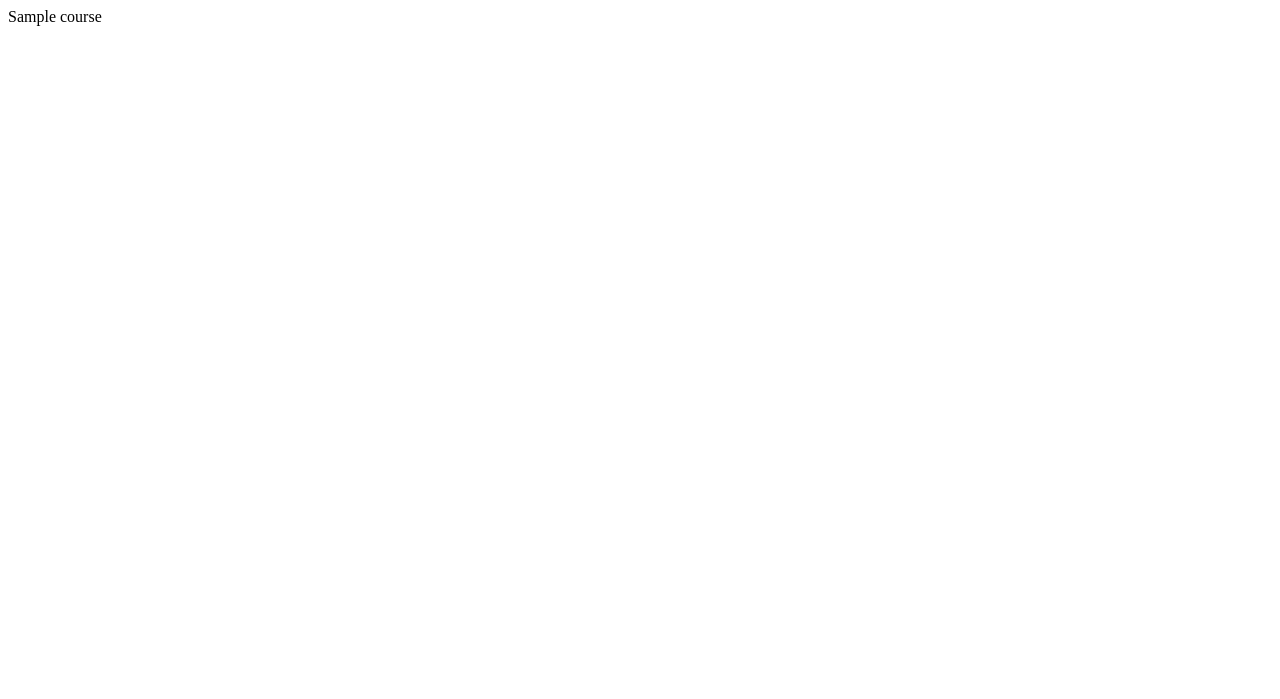
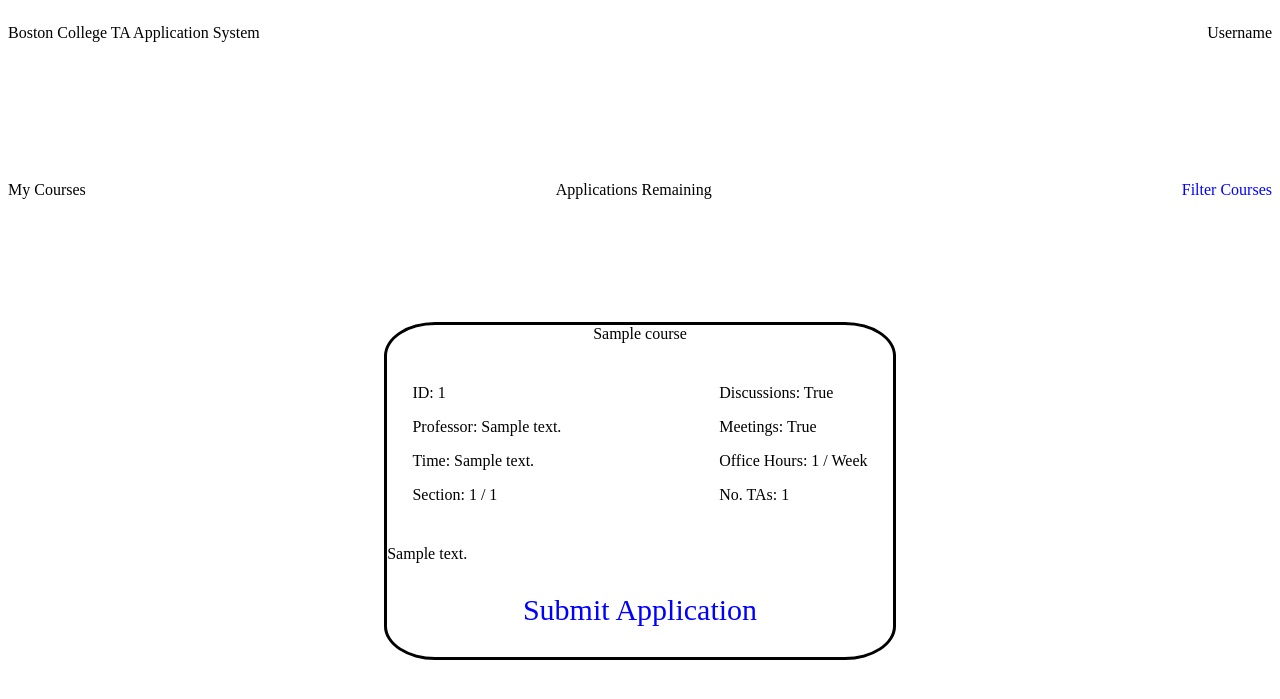
Before and after one commit to CSCI3356Spring2023/BugHugger, a Django app: page /view_apps/ in a window 1280 px wide. Before the commit the part shown is almost empty. Shown: the top 699 px of the page. Run offline with Django 4.2, Linux system fonts and the light colour scheme; tables that the repository leaves empty hold one stand-in row (values such as "Sample post").

Commit message:
Wireframe of student view of apps

```diff
--- a/TAapp/login/admin.py
+++ b/TAapp/login/admin.py
@@ -2,5 +2,4 @@ from django.contrib import admin
 
 from .models import User
 
-
 admin.site.register(User)
--- a/TAapp/login/models.py
+++ b/TAapp/login/models.py
@@ -1,5 +1,4 @@
 from django.db import models
-
 class User(models.Model):
     username = models.CharField(max_length=100)
     password = models.CharField(max_length=100)
--- a/TAapp/view_apps/models.py
+++ b/TAapp/view_apps/models.py
@@ -3,17 +3,17 @@ from django.db import models
 
 class Course(models.Model):
     course_title = models.CharField(max_length=100)
-    description_text = models.CharField(max_length=100)
+    description_text = models.CharField(max_length=500)
     pub_date = models.DateTimeField('date published')
     professor_text = models.CharField(max_length=50)
     course_id = models.CharField(max_length=15)
     time_text = models.CharField(max_length=15)
     has_meetings = models.BooleanField()
     has_discussion = models.BooleanField()
+    section = models.IntegerField()
     num_sections = models.IntegerField()
     num_office_hours = models.IntegerField()
     num_tas = models.IntegerField()
 
-
     def __str__(self):
         return self.course_id
--- a/TAapp/view_apps/static/view_apps/style.css
+++ b/TAapp/view_apps/static/view_apps/style.css
@@ -1,5 +1,44 @@
 
-.flex-container {
+a {
+    color: blue;
+}
+
+.course-container {
   display: flex;
   flex-flow: row wrap;
+  justify-content: space-evenly;
 }
+
+.course-inner {
+  display: flex;
+  justify-content: space-between;
+  padding: 5%;
+}
+
+.header-container {
+    display: flex;
+    justify-content: space-between;
+    height: 20%;
+}
+
+.interface-container {
+    display: flex;
+    justify-content: space-between;
+    height: 20%;
+}
+
+.course {
+    width: 40%;
+    height: 50%;
+    border-style: solid;
+    border-radius: 10%;
+}
+
+.course-title {
+    text-align: center;
+}
+
+.apply-button {
+    font-size: 30px;
+    text-align: center;
+}
--- a/TAapp/view_apps/templates/view_apps/index.html
+++ b/TAapp/view_apps/templates/view_apps/index.html
@@ -2,10 +2,41 @@
 
 <link rel="stylesheet" href="{% static 'view_apps/style.css' %}">
 
+<div class = "header-container">
+    <p>Boston College TA Application System</p>
+    <p>Username</p>
+</div>
+<div class = "interface-container">
+    <p> My Courses </p>
+    <p> Applications Remaining</p>
+    <p>
+        <a> Filter Courses</a>
+    </p>
+</div>
 {% if latest_course_list %}
-    <div class = "flex-container">
+    <div class = "course-container">
     {% for course in latest_course_list %}
-        <div>{{ course.course_title }}</div>
+        <div class = "course">
+            <div class = "course-title">{{ course.course_title }} </div>
+            <div class = "course-inner">
+                <div>
+                    <p> ID: {{ course.course_id }} </p>
+                    <p> Professor: {{ course.professor_text }} </p>
+                    <p> Time: {{ course.time_text }} </p>
+                    <p> Section: {{ course.section }} / {{ course.num_sections }}</p>
+                </div>
+                <div>
+                    <p> Discussions: {{ course.has_discussion }} </p>
+                    <p> Meetings: {{ course.has_meetings }} </p>
+                    <p> Office Hours: {{ course.num_office_hours }} / Week </p>
+                    <p> No. TAs: {{ course.num_tas }} </p>
+                </div>
+            </div>
+            <div> {{ course.description_text }} </div>
+            <p class = "apply-button">
+                <a> Submit Application </a>
+            </p>
+        </div>
     {% endfor %}
     </div>
 {% else %}
--- a/TAapp/view_apps/urls.py
+++ b/TAapp/view_apps/urls.py
@@ -5,4 +5,5 @@ from . import views
 app_name = 'view_apps'
 urlpatterns = [
     path('', views.index, name='index'),
+
 ]
--- a/TAapp/view_apps/views.py
+++ b/TAapp/view_apps/views.py
@@ -1,9 +1,11 @@
 from django.shortcuts import render
 
 from .models import Course
+from login.models import User
 
 
 def index(request):
-    latest_course_list = Course.objects.order_by('-pub_date')[:5]
-    context = {'latest_course_list': latest_course_list}
+    users = User.objects.all()
+    latest_course_list = Course.objects.all()
+    context = {'latest_course_list': latest_course_list, 'users': users}
     return render(request, 'view_apps/index.html', context)
```
Also changed, not shown: TAapp/view_apps/migrations/0003_alter_course_description_text.py (added), TAapp/view_apps/migrations/0004_course_section.py (added).
